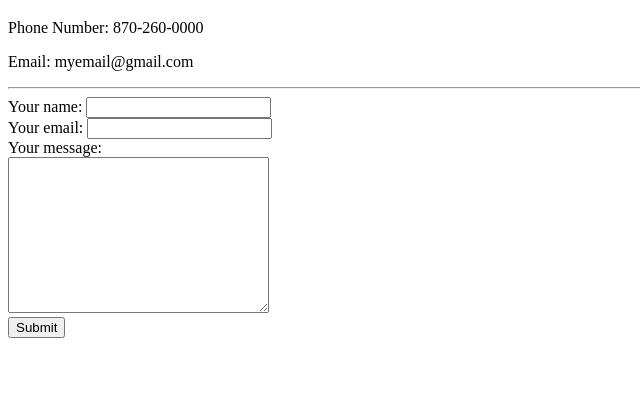
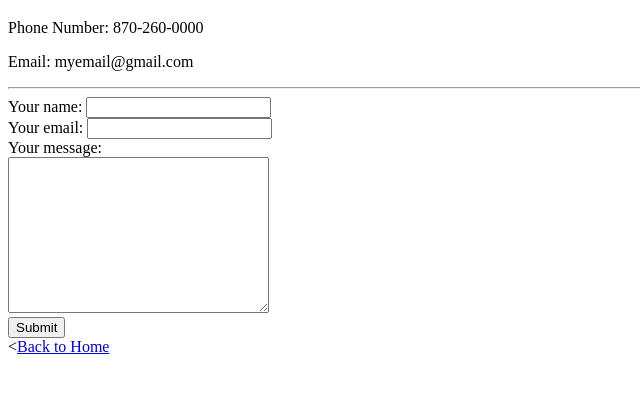
Before and after one commit to johnkillgo/cv, a plain HTML site: page contact.html in a window 1280 px wide. Shown: the part 61-454 px from the top of the page, without its empty margins (0-640 px from the left). Drawn offline with Linux system fonts and the light colour scheme.

Commit message:
Add files via upload

```diff
--- a/contact.html
+++ b/contact.html
@@ -20,6 +20,8 @@
     <textarea name="Message" rows="10" cols="30"></textarea> <br>
     <input type="submit" name="">
   </form>
+
+  <<a href="index.html">Back to Home</a>
 </body>
 
 </html>
```
